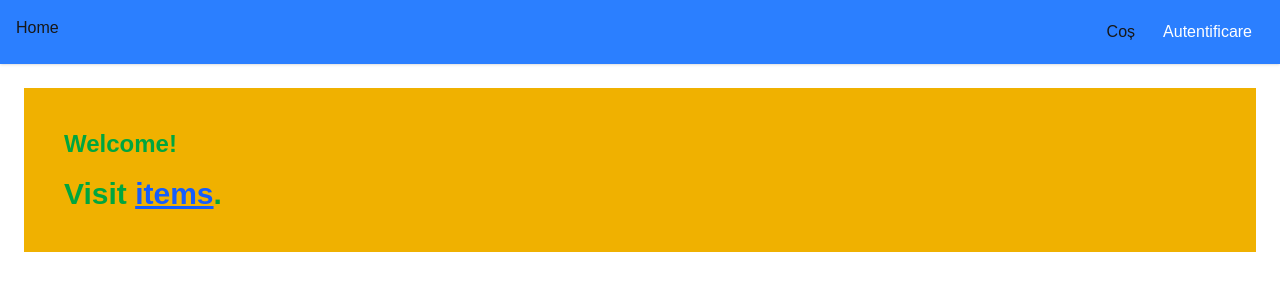
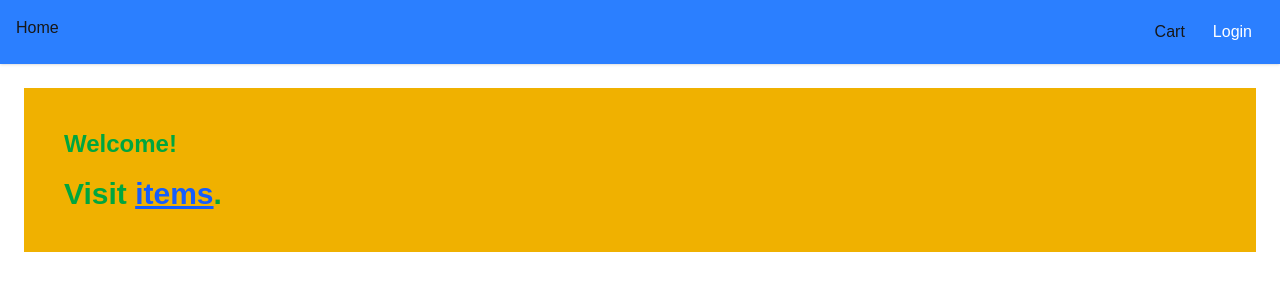
Before and after one commit to mariusherlea/ecommerce-frontend, a Next.js app: page / in a window 1280 px wide. Shown: the top 300 px of the page. Built offline with nearby package versions, Linux system fonts and the light colour scheme.

Commit message:
navBar pagination eng

```diff
--- a/app/products/page.tsx
+++ b/app/products/page.tsx
@@ -120,11 +120,11 @@ export default function ProductsPage() {
           disabled={pagination.page === 1}
           className="px-4 py-2 bg-green-500 rounded disabled:opacity-50"
         >
-          ← Înapoi
+          ← Back
         </button>
 
         <span>
-          Pagina {pagination.page} din {pagination.pageCount}
+          Page {pagination.page} din {pagination.pageCount}
         </span>
 
         <button
@@ -132,7 +132,7 @@ export default function ProductsPage() {
           disabled={pagination.page === pagination.pageCount}
           className="px-4 py-2 bg-green-500 rounded disabled:opacity-50"
         >
-          Înainte →
+          Forward →
         </button>
       </div>
     </div>
--- a/components/AddToCartButton.tsx
+++ b/components/AddToCartButton.tsx
@@ -1,6 +1,6 @@
-"use client";
+'use client';
 
-import { useCart } from "@/context/CartContext";
+import { useCart } from '@/context/CartContext';
 
 type AddToCartButtonProps = {
   id: number;
@@ -8,7 +8,11 @@ type AddToCartButtonProps = {
   price: number;
 };
 
-export default function AddToCartButton({ id, title, price }: AddToCartButtonProps) {
+export default function AddToCartButton({
+  id,
+  title,
+  price,
+}: AddToCartButtonProps) {
   const { addToCart } = useCart();
 
   const handleClick = () => {
@@ -20,7 +24,7 @@ export default function AddToCartButton({ id, title, price }: AddToCartButtonPro
       onClick={handleClick}
       className="px-4 py-2 bg-green-600 text-white rounded hover:bg-green-700 transition"
     >
-      Adaugă în coș
+      Add to cart
     </button>
   );
 }
--- a/components/NavBar.tsx
+++ b/components/NavBar.tsx
@@ -16,7 +16,7 @@ export default function Navbar() {
       <div className="flex items-center gap-4">
         {/* 🛒 Cart Badge */}
         <Link href="/cart" className="relative">
-          Coș
+          Cart
           {cart.length > 0 && (
             <span className="absolute -top-2 -right-3 bg-green-500 text-red-600 text-xs px-2 py-1 rounded-full">
               {cart.length}
@@ -34,7 +34,7 @@ export default function Navbar() {
               onClick={logout}
               className="bg-red-400 text-white px-3 py-1 rounded"
             >
-              Delogare
+              Logout
             </button>
           </>
         ) : (
@@ -42,7 +42,7 @@ export default function Navbar() {
             href="/login"
             className="bg-blue-500 text-white px-3 py-1 rounded"
           >
-            Autentificare
+            Login
           </Link>
         )}
       </div>
```
